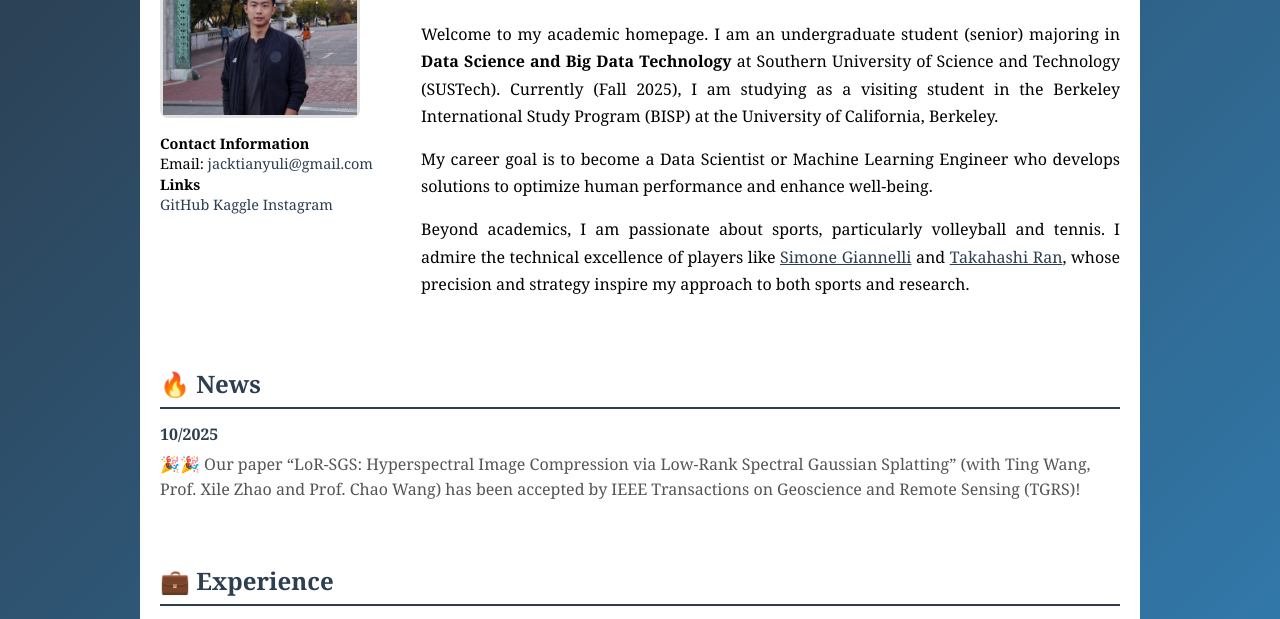
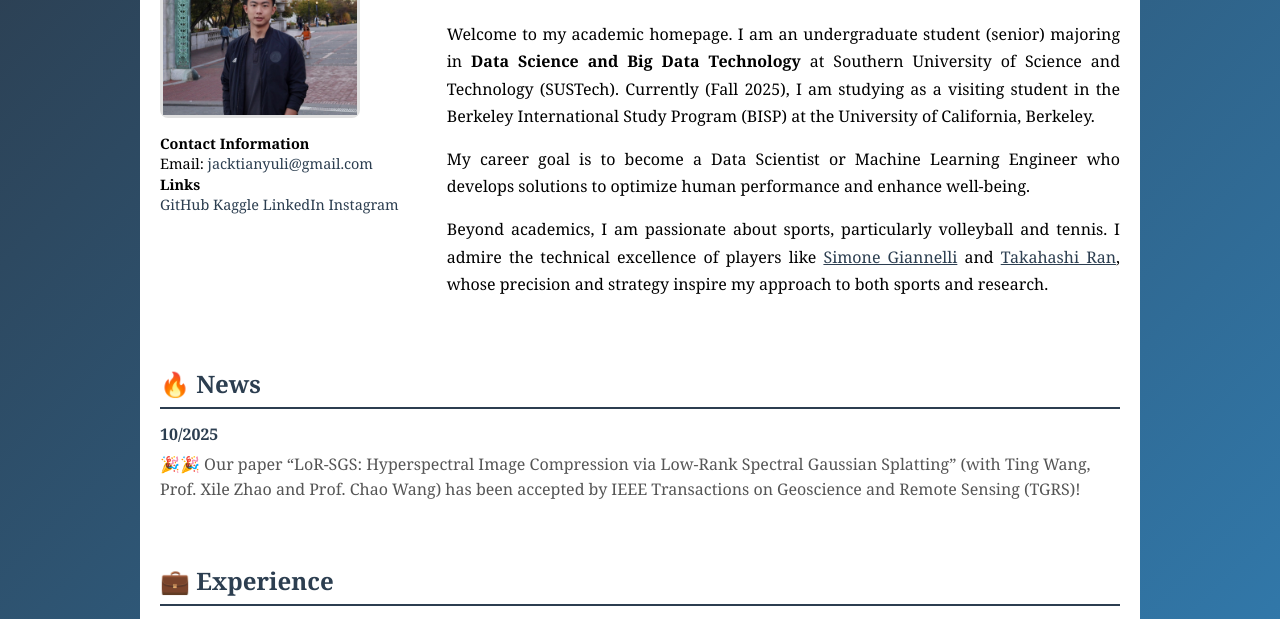
Before and after one commit to JackTianyuLi/JackTianyuLi.github.io, a plain HTML site: page index.html in a window 1280 px wide. Shown: the part 118-737 px from the top of the page. Drawn offline with Linux system fonts and the light colour scheme.

Commit message:
linkedin

```diff
--- a/index.html
+++ b/index.html
@@ -426,6 +426,7 @@
                         <strong>Links</strong><br>
                         <a href="https://github.com/JackTianyuLi" target="_blank">GitHub</a>
                         <a href="https://www.kaggle.com/code/jacktianyuli/" target="_blank">Kaggle</a>
+                        <a href="https://www.linkedin.com/in/jacktianyuli/" target="_blank">LinkedIn</a>
                         <a href="https://www.instagram.com/jtl__123/" target="_blank">Instagram</a>
                     </div>
                 </div>
```
